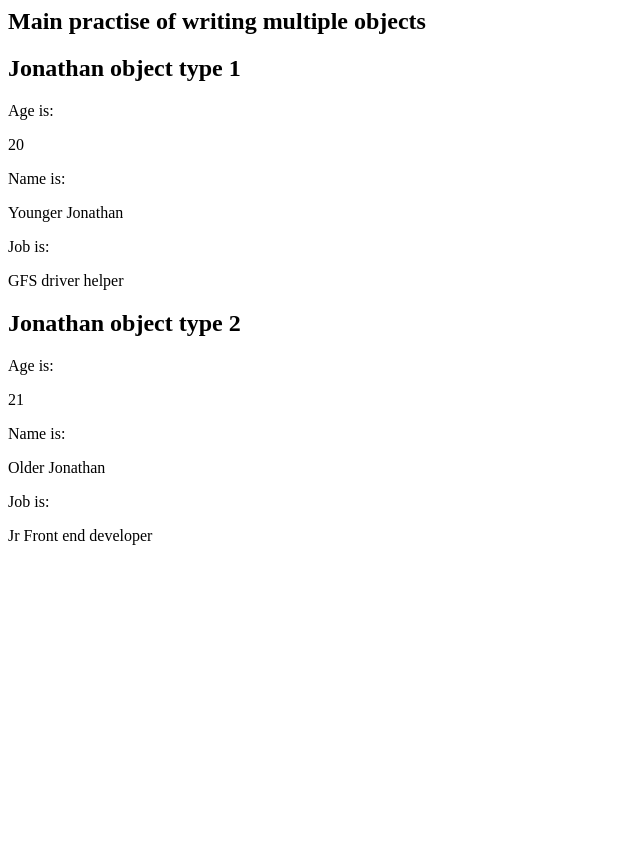
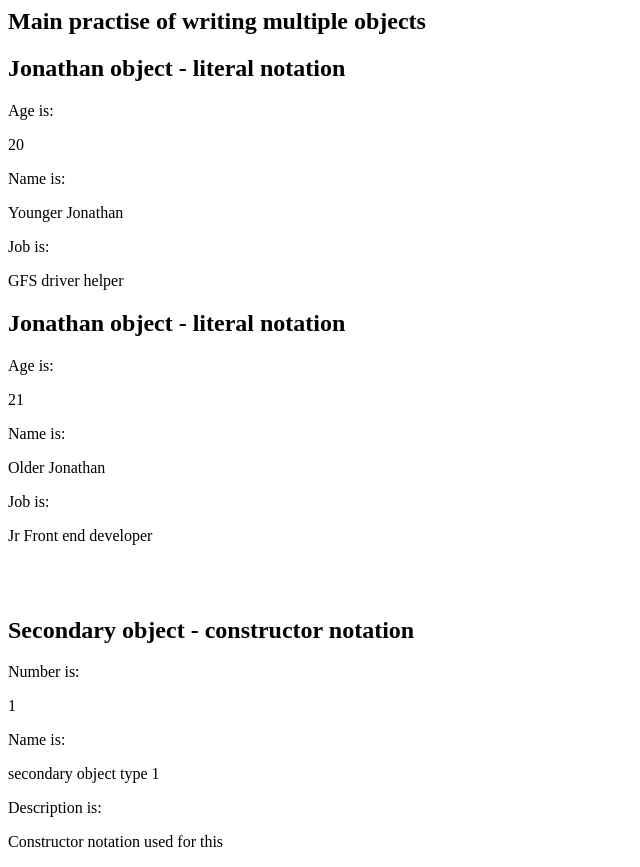
Before and after one commit to jonathan-mohabir2001/JAVASCRIPT_LEARNING, a plain HTML site: page objects/main-practise/index.html in a window 1280 px wide. Shown: the whole page, without its empty margins (0-640 px from the left). Before the commit the page ends 800 px from the top, so only its background shows below. Drawn offline with Linux system fonts and the light colour scheme.

Commit message:
new updates to object practise

```diff
--- a/objects/main-practise/index.html
+++ b/objects/main-practise/index.html
@@ -18,7 +18,7 @@
 <!--The bottom two sections will contain p elements which allow me to write properties of the JS objects I create
 within the JS file linked to this HTML. -->
   <section>
-    <h1>Jonathan object type 1 </h1>
+    <h1>Jonathan object - literal notation  </h1>
     <p>Age is: </p>
   <!--JS MANIPULATION HAPPENS AT THIS P ELEMENT BELOW -->
     <p id="age-paragraph"></p>
@@ -35,7 +35,7 @@ within the JS file linked to this HTML. -->
 <!--End of first section containing first object content. -->
 
   <section>
-    <h1>Jonathan object type 2 </h1>
+    <h1>Jonathan object - literal notation  </h1>
 
     <p>Age is: </p>
 
@@ -55,6 +55,39 @@ within the JS file linked to this HTML. -->
 
 <!--End of second section containing second object content-->
 
+
+<br>
+<br>
+<!--NEW OBJECTS BELOW, constructor notation will be focus. FOR JS MANIPULATION -->
+  <section>
+
+    <h1>Secondary object - constructor notation  </h1>
+
+    <p>Number is: </p>
+
+    <p id ='secondary-object-1-number'>
+
+    </p>
+
+    <p>Name is:</p>
+
+    <p id='secondary-object-1-name'>
+
+    </p>
+
+    <p> Description is:</p>
+
+    <p id='secondary-object-1-description'>
+
+    </p>
+
+  </section>
+
+  <!--End of first section of secondary object type 1-->
+
+
+
+
 <script src="./script.js"></script>
 </body>
 
--- a/objects/main-practise/script.js
+++ b/objects/main-practise/script.js
@@ -9,13 +9,13 @@ This JS file will be a simple object creation practise for me to review what was
 
 var firstJonathanObject = {
   age: 20,
-  name :'Younger Jonathan',
-  jobDescription : 'GFS driver helper'
+  name: 'Younger Jonathan',
+  jobDescription: 'GFS driver helper',
 };
 var secondJonathanObject = {
-  age:21,
-  name:'Older Jonathan',
-  newJobDescription:'Jr Front end developer'
+  age: 21,
+  name: 'Older Jonathan',
+  newJobDescription: 'Jr Front end developer',
 };
 
 /*
@@ -24,7 +24,6 @@ and older me, and my current job and my desired job.
 
 These objects are created through the use of literal notation.
 */
-
 
 var jonathanAge = document.getElementById('age-paragraph');
 
@@ -46,12 +45,9 @@ var secondJonathanName = document.getElementById('second-name-paragraph');
 
 secondJonathanName.textContent = secondJonathanObject.name;
 
-
 var desiredJob = document.getElementById(' second-job-description');
 
 desiredJob.textContent = secondJonathanObject.newJobDescription;
-
-
 
 /*
 The javascript above is simply getting the elements by their IDs within the HTML.
@@ -60,3 +56,35 @@ Variables are created to represent the properties of the first and second object
 
 After getting their IDs, the values of the objects properties are then written to the IDs of the HTML elements.
 */
+
+// above is only practise with literal notation, constructor notation will be conducted
+
+var secondaryObject = new Object();
+secondaryObject.number = 1;
+secondaryObject.name = 'secondary object type 1';
+secondaryObject.description = 'Constructor notation used for this';
+
+/*
+Above, is an object created using the constructor notation.
+3 properties are created and will be written to the DOM in the following
+statements below.
+*/
+var secondObjectNumber = document.getElementById('secondary-object-1-number');
+secondObjectNumber.textContent = secondaryObject.number;
+
+var secondObjectName = document.getElementById('secondary-object-1-name');
+secondObjectName.textContent = secondaryObject.name;
+
+var secondObjectDescription = document.getElementById(
+  'secondary-object-1-description'
+);
+
+secondObjectDescription.textContent = secondaryObject.description;
+
+/*
+These statements above are simply variables which are taking the IDs of the
+section where their contents will be written to.
+
+The properties of the second object are accessed in order to write them to
+the HTML file (DOM)
+*/
```
